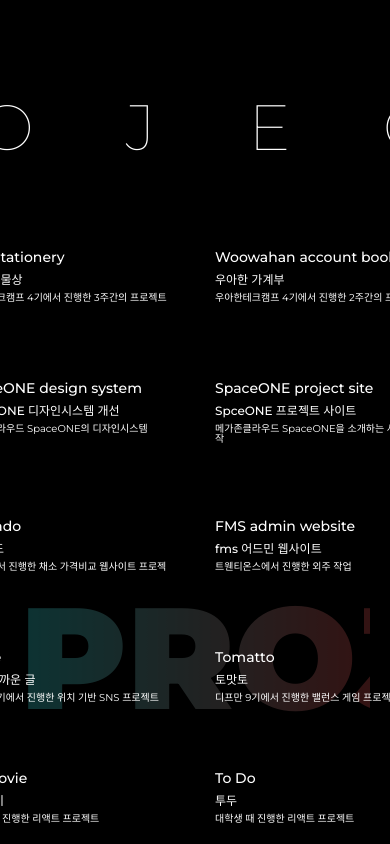
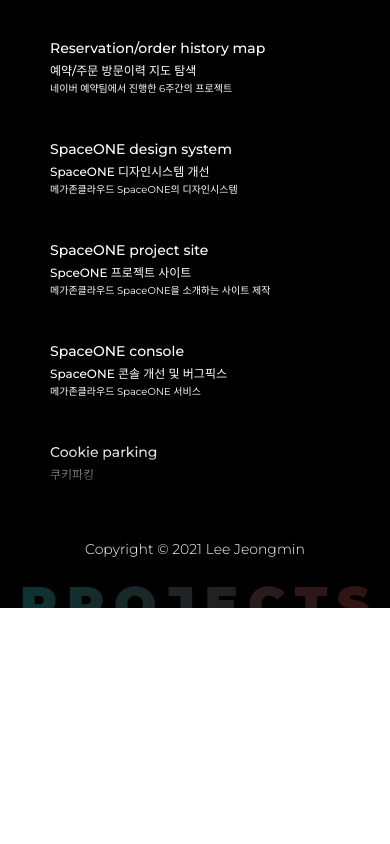
Before and after one commit to danmin20/danmin, a Next.js app: page / in a window 390 px wide. Shown: the part 4220-5064 px from the top of the page. After the commit the page ends 4828 px from the top, so only its background shows below. Built offline with nearby package versions, Linux system fonts and the light colour scheme.

Commit message:
project 모바일 작업

```diff
--- a/components/Project/index.tsx
+++ b/components/Project/index.tsx
@@ -1,6 +1,6 @@
 import { useEffect } from "react";
 import styled, { keyframes } from "styled-components";
-import { Container, flexCenter } from "../../styles/theme";
+import { Container, flexCenter, media } from "../../styles/theme";
 import { nanoid } from "nanoid";
 
 const projects = [
@@ -9,24 +9,6 @@
     kr: "당장모아",
     content: "당근마켓 MVP 인턴십에서 진행한 4주간의 프로젝트",
     link: "https://github.com/karrotmvp/mymap",
-  },
-  {
-    id: "ET’s Stationery",
-    kr: "ET네 만물상",
-    content: "우아한테크캠프 4기에서 진행한 3주간의 프로젝트",
-    link: "https://github.com/woowa-techcamp-2021/store-7",
-  },
-  {
-    id: "Woowahan account book",
-    kr: "우아한 가계부",
-    content: "우아한테크캠프 4기에서 진행한 2주간의 프로젝트",
-    link: "https://github.com/woowa-techcamp-2021/cashbook-14",
-  },
-  {
-    id: "Woowa market",
-    kr: "우아마켓",
-    content: "우아한테크캠프 4기에서 진행한 2주간의 프로젝트",
-    link: "https://github.com/woowa-techcamp-2021/deal-12",
   },
   {
     id: "Reservation/order history map",
@@ -65,18 +47,6 @@
     link: "https://github.com/depromeet/8th-final-front-6team",
   },
   {
-    id: "FMS admin website",
-    kr: "fms 어드민 웹사이트",
-    content: "트웬티온스에서 진행한 외주 작업",
-    // link: "",
-  },
-  {
-    id: "FMS web app for workers ",
-    kr: "fms 근무자용 웹앱",
-    content: "트웬티온스에서 진행한 외주 작업",
-    // link: "",
-  },
-  {
     id: "Depromeet website",
     kr: "디프만 공식 웹사이트",
     content: "디프만 9기 때 만든 공식 웹사이트",
@@ -93,36 +63,6 @@
     kr: "토맛토",
     content: "디프만 9기에서 진행한 밸런스 게임 프로젝트",
     link: "https://github.com/depromeet/9th_1team_FE",
-  },
-  {
-    id: "Gif generator",
-    kr: "Gif 생성 서비스",
-    content: "대학생 때 진행한 캡스톤디자인1 프로젝트",
-    link: "https://github.com/danmin20/gif-generator",
-  },
-  {
-    id: "My Book",
-    kr: "마이북",
-    content: "대학생 때 진행한 리액트 네이티브 프로젝트",
-    link: "https://github.com/danmin20/MyBook-app",
-  },
-  {
-    id: "My Movie",
-    kr: "마이무비",
-    content: "대학생 때 진행한 리액트 프로젝트",
-    link: "https://github.com/danmin20/MyMovie-web",
-  },
-  {
-    id: "To Do",
-    kr: "투두",
-    content: "대학생 때 진행한 리액트 프로젝트",
-    link: "https://github.com/danmin20/todo_app",
-  },
-  {
-    id: "Whether Wheather",
-    kr: "웨더웨더",
-    content: "대학생 때 진행한 리액트 네이티브 프로젝트",
-    link: "https://github.com/danmin20/weather_app",
   },
 ];
 
@@ -169,32 +109,54 @@
             </ProjectBox>
           ))}
         </div>
-        <div className="copyright">Copyright © 2021 Lee Jeongmin</div>
+
+        <div className="projects-shadow" />
+        <div className="projects-shadow-2" />
+
+        <div className="projects-mobile">
+          {projects.map((project) => (
+            <ProjectBox
+              key={nanoid()}
+              link={project.link ? true : false}
+              onClick={() => project.link && window.open(project.link)}
+            >
+              <div className="project-title">{project.id}</div>
+              <div className="project-title kr">{project.kr}</div>
+              <div className="content">{project.content}</div>
+            </ProjectBox>
+          ))}
+        </div>
       </div>
+      <div className="copyright">Copyright © 2021 Lee Jeongmin</div>
     </Wrapper>
   );
 };
 
 const titleAnimation = keyframes`
   0% {
-    margin-top: 100rem;
+    margin-top: 100vh;
   }
   100% {
-    margin-top: -90rem;
+    margin-top: -65rem;
   }
 `;
 
 const Wrapper = styled(Container)`
   margin-top: 35rem;
-  height: 110rem;
+  height: 85rem;
   overflow: hidden;
   position: relative;
   ${flexCenter};
+
+  ${media.mobile} {
+    margin-top: 10rem;
+  }
+
   .project-title-animation {
     animation: ${titleAnimation} 2s forwards;
   }
   .title-opacity {
-    margin-top: 20rem;
+    margin-top: 100vh;
     width: 100%;
     ${flexCenter};
     justify-content: space-between;
@@ -207,11 +169,21 @@
     background-clip: text;
     -webkit-background-clip: text;
     -webkit-text-fill-color: transparent;
+
+    ${media.mobile} {
+      font-size: 5rem;
+    }
   }
   .container {
     position: absolute;
     top: 8rem;
     width: 98rem;
+
+    ${media.mobile} {
+      top: 3rem;
+      width: 100%;
+    }
+
     .title {
       width: 100%;
       ${flexCenter};
@@ -221,6 +193,12 @@
       line-height: 7.8rem;
       width: 100%;
       text-align: center;
+
+      ${media.mobile} {
+        font-size: 3rem;
+        justify-content: space-around;
+        margin-top: 3rem;
+      }
     }
 
     .projects {
@@ -228,8 +206,47 @@
       grid-template-columns: repeat(4, 1fr);
       gap: 4rem;
       margin-top: 7rem;
-      padding-bottom: 20rem;
       align-items: start;
+
+      ${media.mobile} {
+        display: none;
+      }
+    }
+
+    .projects-shadow {
+      width: 100%;
+      height: 5rem;
+      top: 10rem;
+      z-index: 100;
+      left: 0;
+      position: absolute;
+      background: linear-gradient(#000, #00000000);
+    }
+    .projects-shadow-2 {
+      width: 100%;
+      height: 5rem;
+      bottom: -1rem;
+      z-index: 100;
+      left: 0;
+      position: absolute;
+      background: linear-gradient(#00000000, #000);
+    }
+
+    .projects-mobile {
+      display: none;
+      ${media.mobile} {
+        display: flex;
+        flex-direction: column;
+        width: 100%;
+        padding: 0 5rem;
+        padding-top: 3rem;
+        padding-bottom: 2rem;
+        box-sizing: border-box;
+        overflow-y: scroll;
+        height: 70vh;
+        gap: 2rem;
+        position: relative;
+      }
     }
   }
   .copyright {
@@ -239,11 +256,17 @@
     font-weight: 300;
     font-size: 1.4rem;
     line-height: 1.7rem;
+    position: absolute;
+    left: 0;
+    bottom: 0;
   }
 `;
 
 const ProjectBox = styled.div<{ link: boolean }>`
   width: 100%;
+  ${media.mobile} {
+    width: auto;
+  }
   cursor: ${({ link }) => (link ? "pointer" : "default")};
   div {
     width: 100%;
```
Also changed, not shown: 1 other file (tests, documents, lock files or other folders).
